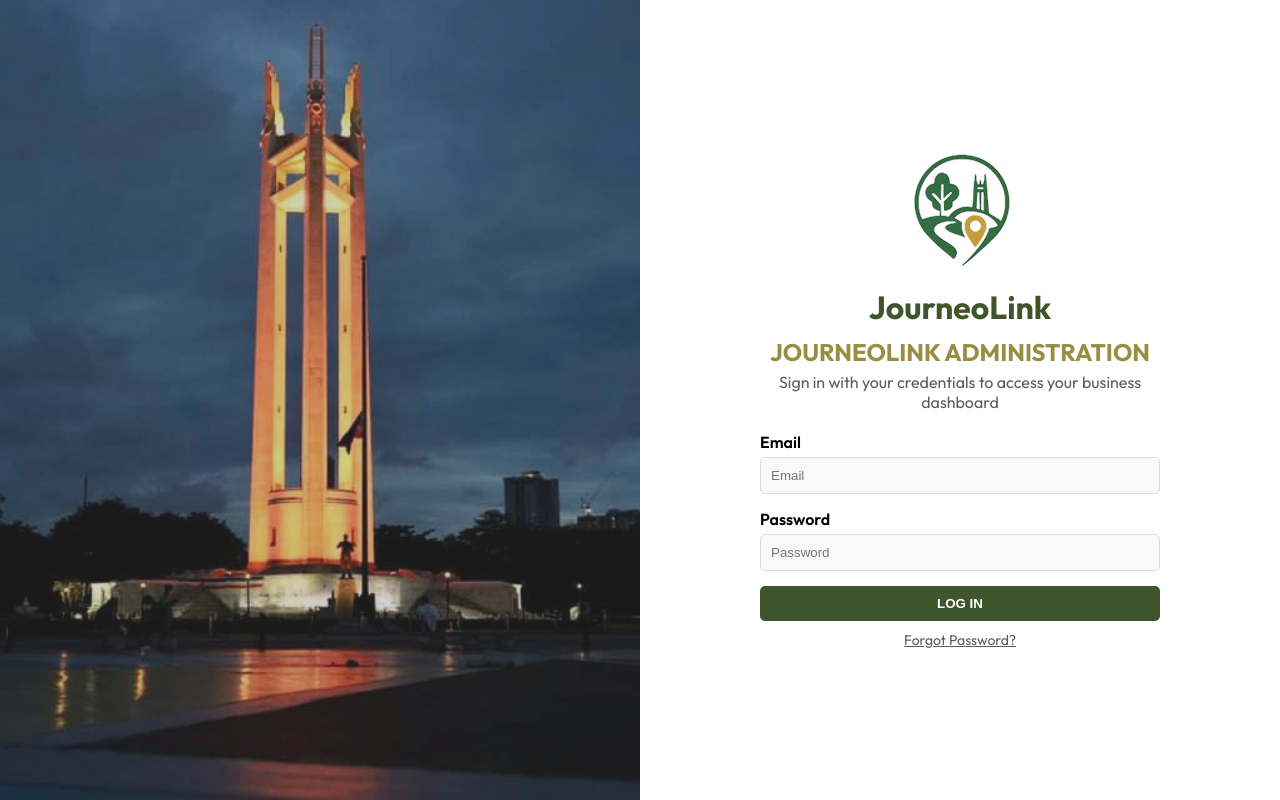
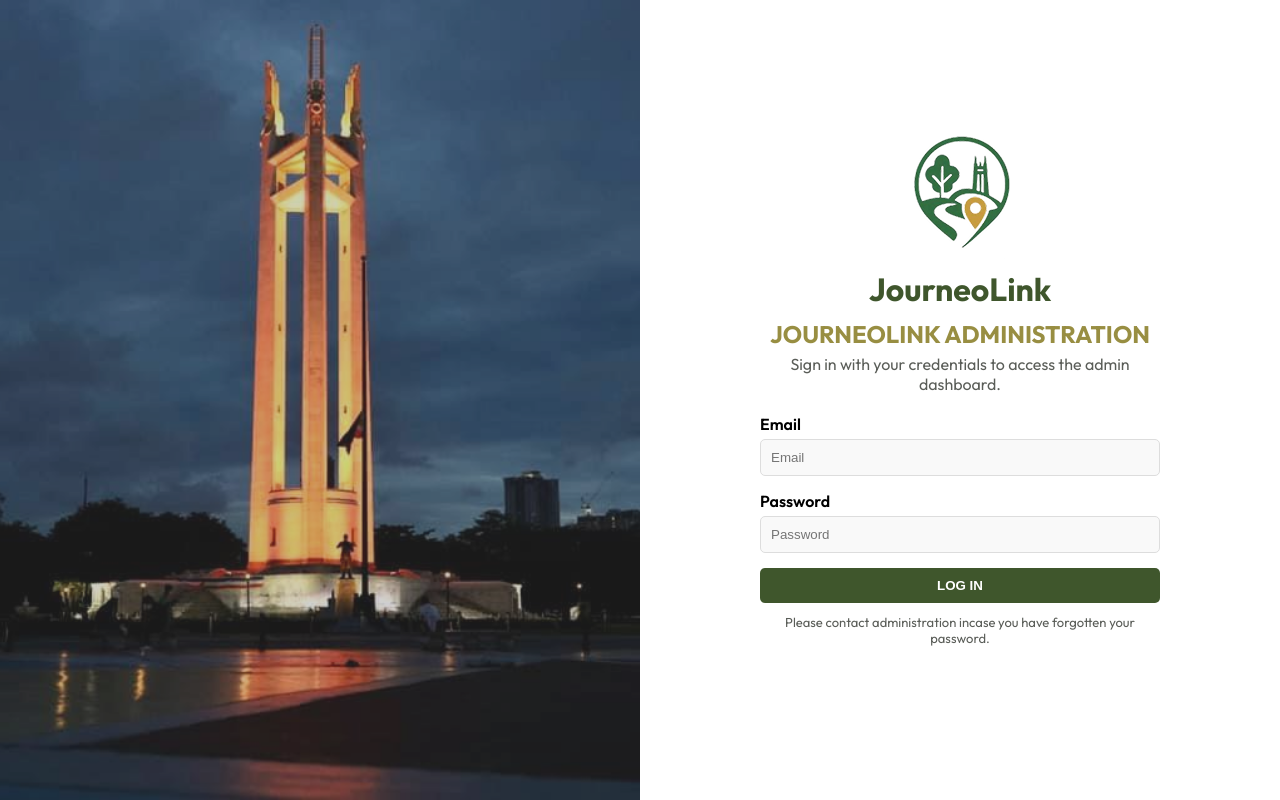
Before and after one commit to jazellecruz/users-payments-management-system, a PHP site: page /users-payments-management-system/views/admin/auth/admin_login.php in a window 1280 px wide. Run offline with PHP 8.4, Linux system fonts and the light colour scheme.

Commit message:
update subtitle and remove forgot password in admin

```diff
--- a/views/admin/auth/admin_login.php
+++ b/views/admin/auth/admin_login.php
@@ -96,7 +96,7 @@
             <img src="/users-payments-management-system/public/images/jlinklogo.png" alt="JourneoLink Logo" class="logo">
             <h1 class="title">JourneoLink</h1>
             <h2 class="admin-title">JOURNEOLINK ADMINISTRATION</h2>
-            <p class="subtitle">Sign in with your credentials to access your business dashboard</p>
+            <p class="subtitle">Sign in with your credentials to access the admin dashboard.</p>
             <form method="POST" action="../../auth/loading.php">
                 <input type="hidden" name="login" value="1">
                 <input type="hidden" name="role" value="admin">
@@ -105,7 +105,7 @@
                 <label>Password</label>
                 <input type="password" name="password" placeholder="Password" required>
                 <button type="submit">LOG IN</button>
-                <a href="#" class="forgot-password">Forgot Password?</a>
+                <p class="subtitle" style="font-size: 13px; text-align: center; margin-top: 11px">Please contact administration incase you have forgotten your password.</p>
             </form>
         </div>
     </div>
--- a/views/driver/auth/driver_login.php
+++ b/views/driver/auth/driver_login.php
@@ -97,7 +97,7 @@
             <img src="/users-payments-management-system/public/images/jlinklogo.png" alt="JourneoLink Logo" class="logo">
             <h1 class="title">JourneoLink</h1>
             <h2 class="admin-title">JOURNEOLINK DRIVER</h2>
-            <p class="subtitle">Sign in with your credentials to access your business dashboard</p>
+            <p class="subtitle">Sign in with your credentials to access your dashboard.</p>
             <form method="POST" action="../../auth/loading.php">
                 <input type="hidden" name="login" value="1">
                 <input type="hidden" name="role" value="driver">
```
